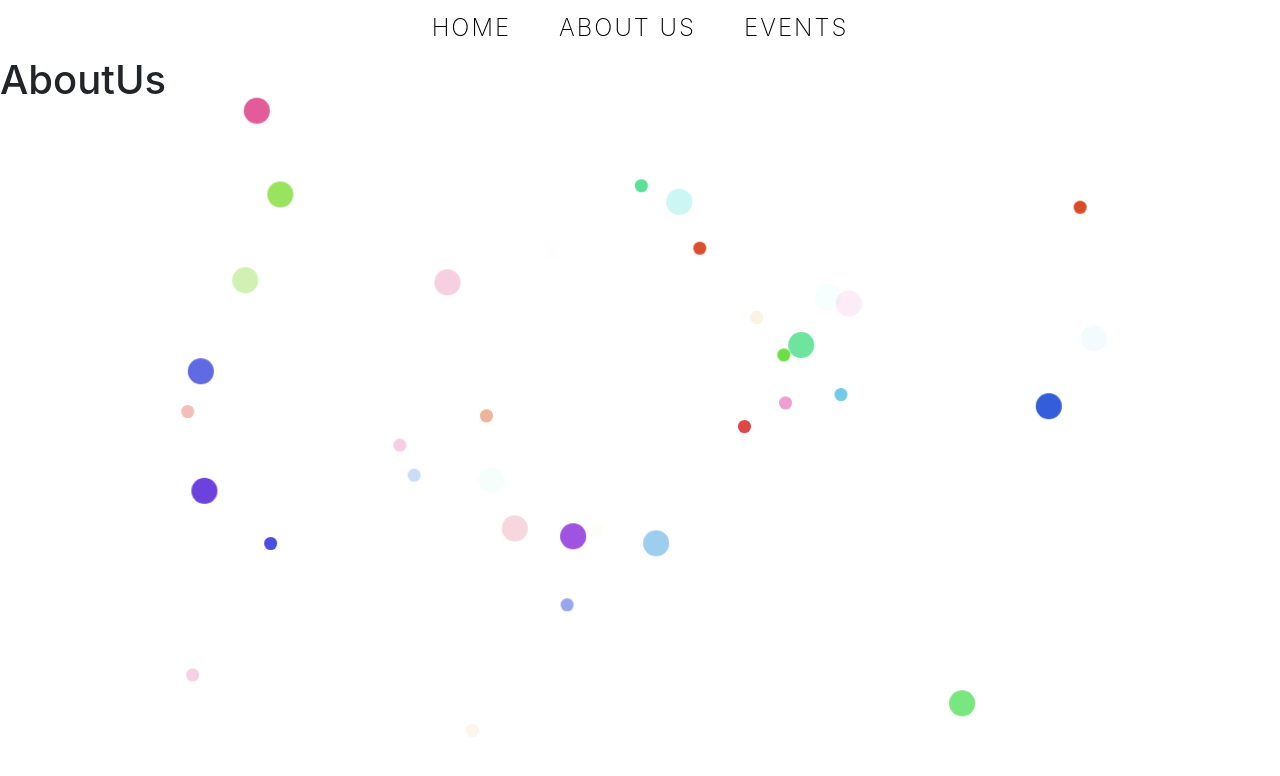
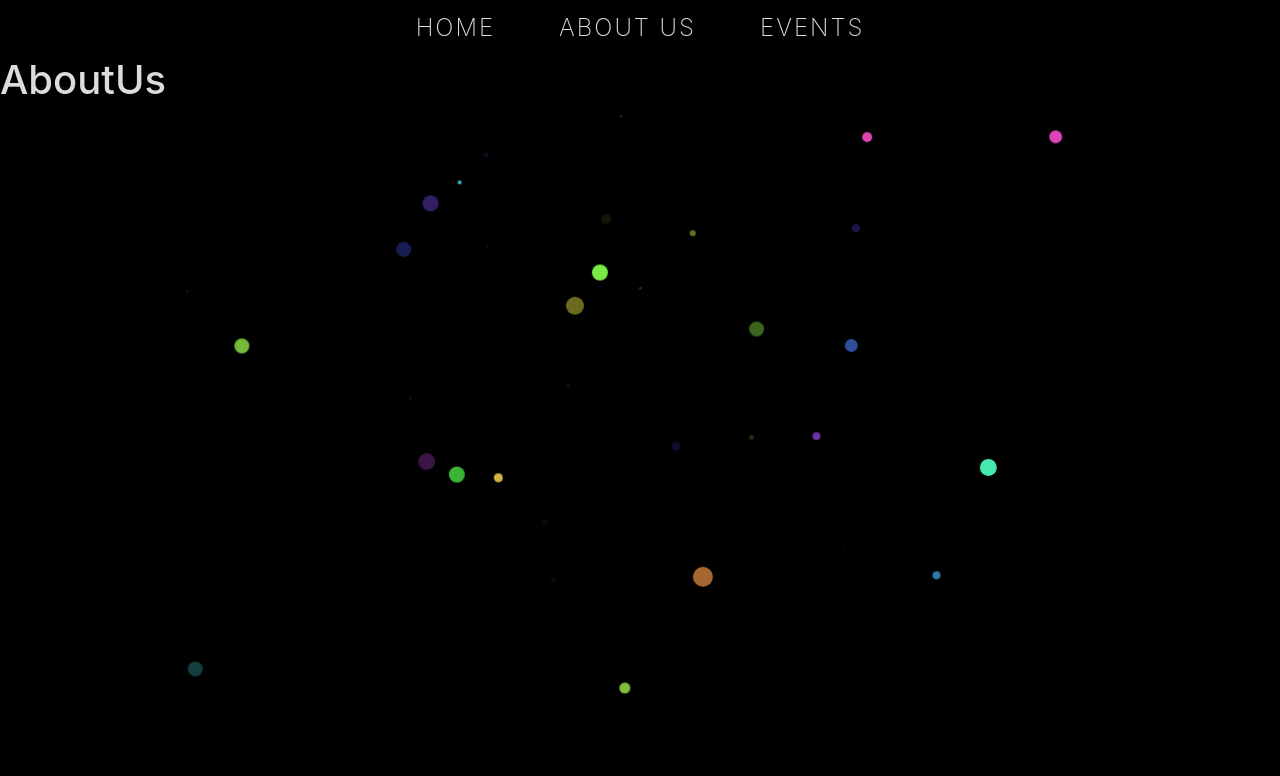
Before and after one commit to AakSin/it-club, a Vue app: page /aboutus in a window 1280 px wide. Shown: the top 776 px of the page. Built offline with nearby package versions, Linux system fonts and the light colour scheme.

Commit message:
changed to dark theme

```diff
--- a/package.json
+++ b/package.json
@@ -11,7 +11,8 @@
     "all": "0.0.0",
     "core-js": "^3.6.5",
     "vue": "^2.6.11",
-    "vue-router": "^3.4.0"
+    "vue-router": "^3.4.0",
+    "vuex": "^3.5.1"
   },
   "devDependencies": {
     "@vue/cli-plugin-babel": "~4.4.0",
--- a/public/index.html
+++ b/public/index.html
@@ -5,7 +5,7 @@
     <meta http-equiv="X-UA-Compatible" content="IE=edge">
     <meta name="viewport" content="width=device-width,initial-scale=1.0">
     <link rel="icon" href="<%= BASE_URL %>favicon.ico">
-    <link href="https://fonts.googleapis.com/css2?family=Montserrat:wght@700&display=swap" rel="stylesheet">
+    <link href="https://fonts.googleapis.com/css2?family=Montserrat:wght@700&family=Raleway:wght@400&display=swap" rel="stylesheet">
     <link rel="stylesheet" href="https://stackpath.bootstrapcdn.com/bootstrap/4.5.0/css/bootstrap.min.css" integrity="sha384-9aIt2nRpC12Uk9gS9baDl411NQApFmC26EwAOH8WgZl5MYYxFfc+NcPb1dKGj7Sk" crossorigin="anonymous">
     <title><%= htmlWebpackPlugin.options.title %></title>
 
--- a/src/App.vue
+++ b/src/App.vue
@@ -1,6 +1,5 @@
 <template>
   <div id="app">
-    <Nav></Nav>
     <div id="particle-container">
       <div class="particle"></div>
       <div class="particle"></div>
@@ -38,6 +37,8 @@
       <div class="particle"></div>
       <div class="particle"></div>
     </div>
+    <Nav></Nav>
+
     <router-view></router-view>
   </div>
 </template>
@@ -56,6 +57,7 @@ export default {
 <style lang="scss">
 
 html {
+    background:$bcolor;
     min-height: 100vh;
     @media #{$xs} { font-size: 8px; }
     @media #{$sm} { body { font-size: 12px; } }
@@ -84,7 +86,12 @@ html {
 
   .particle:nth-child(#{$i}) {
     animation: particle-animation-#{$i} 30s infinite;
-    $size: random(2) + vw;
+    $size: random(10) + px;
+    @media #{$md}{
+      $nsize:random(20) + px;
+      height: $nsize;
+    width: $nsize;
+    }
     opacity: random(100) / 100;
     height: $size;
     width: $size;
@@ -94,7 +101,11 @@ html {
       (random(90) * 1vh),
       (random(100) * 1px)
     );
-    background: hsl(random(360), 70%, 50%);
+    background: hsl(random(360), 80%, 60%);
   }
 }
+#app{
+  background:$bcolor;
+  color:$tcolor;
+}
 </style>
--- a/src/_variables.scss
+++ b/src/_variables.scss
@@ -3,3 +3,5 @@ $sm: "only screen and (min-width : 576px)";
 $md: "only screen and (min-width : 768px)";
 $lg: "only screen and (min-width : 992px)";
 $xl: "only screen and (min-width : 1200px)";
+$bcolor:black;
+$tcolor:rgb(221, 220, 220);
--- a/src/components/Events/Event.vue
+++ b/src/components/Events/Event.vue
@@ -1,12 +1,19 @@
 <template>
-  <div>
-    <h1>Events</h1>
-  </div>
+<div class="col-12 col-sm-6 col-md-3">
+   <div class="card">
+      <img class="card-img-top" :src="event.image" alt="Card image cap" />
+      <div class="card-body">
+        <h5 class="card-title">{{event.name}}</h5>
+        <p class="card-text">{{event.desc}}</p>
+      </div>
+    </div>
+    </div>
 </template>
 <script>
 
 export default {
   name:'Event',
+  props:["event"]
 
 
 }
--- a/src/components/Events/EventsGrid.vue
+++ b/src/components/Events/EventsGrid.vue
@@ -1,13 +1,32 @@
 <template>
-  <div>
-    <Events></Events>
+  <div class="row">
+       <Event
+        v-for="event in events"
+        v-bind:key="event.name"
+        v-bind:event="event"
+        />
   </div>
 </template>
 <script>
-import Events from './Event.vue'
+import Event from './Event.vue'
 export default {
   name:'EventsGrid',
-  components:{Events},
+  components:{Event},
+  data(){
+    return{
+      events:[{
+      name:"Web D",
+      image:"#",
+      desc:"lorem ipsum"
+},
+{
+      name:"Coding",
+      image:"#",
+      desc:"lorem ipsum"
+}
+]
+    }
+  }
 
 }
 </script>
--- a/src/components/Home/Home.vue
+++ b/src/components/Home/Home.vue
@@ -126,7 +126,7 @@
         />
       </g>
     </svg>
-    <h2 class="display-4">Lotus Valley Noida's IT Event</h2>
+    <h2 class="display-4 my-4">Lotus Valley Noida's IT Event</h2>
   </div>
 </template>
 <script>
@@ -162,7 +162,7 @@ export default {
 
           .cls-1 {
             font-size: 36.86px;
-            fill: #3f220e;
+            fill: $tcolor;
             font-family: Montserrat-Bold, Montserrat;
             font-weight: 700;
             letter-spacing: 0.05em;
@@ -231,5 +231,6 @@ svg {
 }
 .display-4 {
   font-size: 3rem;
+  font-family:'Raleway',sans-serif;
 }
 </style>
--- a/src/components/Nav.vue
+++ b/src/components/Nav.vue
@@ -1,28 +1,34 @@
 <template>
   <div>
     <nav class="d-flex justify-content-center align-items-center">
-    <router-link class="px-4" to="/">Home</router-link>
-    <router-link class="px-4" to="/aboutus">About Us</router-link>
-    <router-link class="px-4" to="/events">Events</router-link>
+    <router-link class="mx-4 px-2" to="/" @click="changeTheme()" exact>Home</router-link>
+    <router-link class="mx-4 px-2" to="/aboutus">About Us</router-link>
+    <router-link class="mx-4 px-2" to="/events">Events</router-link>
     </nav>
   </div>
 </template>
 <script>
 export default {
+  name:"Nav"
 
 }
 </script>
 <style lang="scss" scoped>
   a{
-    color:black;
+    color:$tcolor;
     font-size:2rem;
-    @media #{$md}{
-      font-size:1.5rem;
-    }
+    font-weight:400;
     text-transform:uppercase;
     letter-spacing:2px;
-    font-weight: 200;
+     @media #{$md}{
+      font-size:1.5rem;
+      font-weight: 200;
+    }
   }
+a:hover, .router-link-active{
+  text-decoration:none;
+  border-bottom:1px black solid;
+}
 nav{
   width:100vw;
   height:7vh;
--- a/src/main.js
+++ b/src/main.js
@@ -1,6 +1,7 @@
 import Vue from 'vue';
 import App from './App.vue';
 import VueRouter from 'vue-router';
+import Vuex from 'vuex';
 Vue.config.productionTip = false;
 
 // Importing Components
@@ -9,6 +10,7 @@ import AboutUs from './components/AboutUs/AboutUs.vue';
 import Events from './components/Events/EventsGrid.vue';
 
 Vue.use(VueRouter);
+Vue.use(Vuex);
 const router = new VueRouter({
   mode:'history',
   routes:[
```
Also changed, not shown: 1 other file (tests, documents, lock files or other folders).
